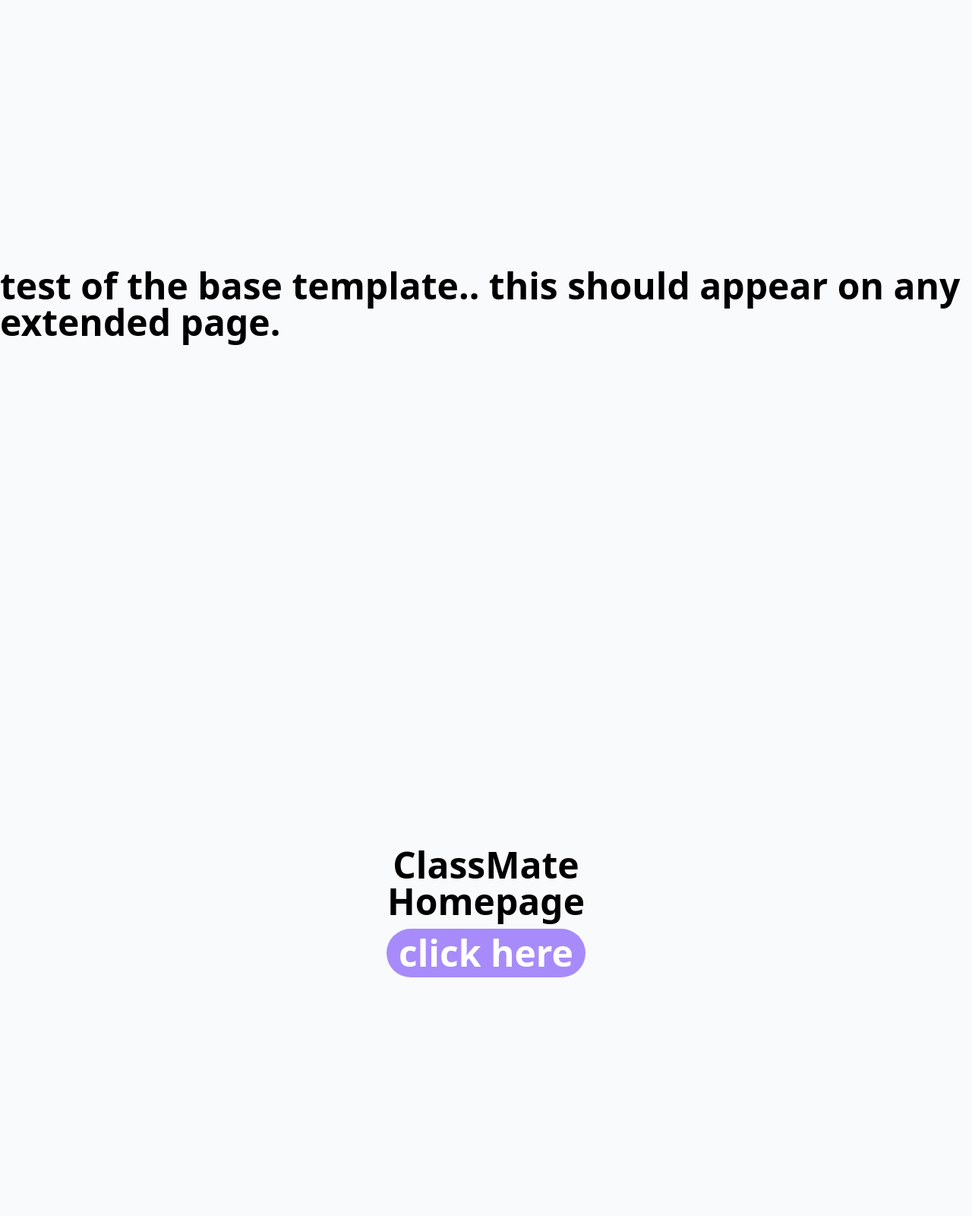
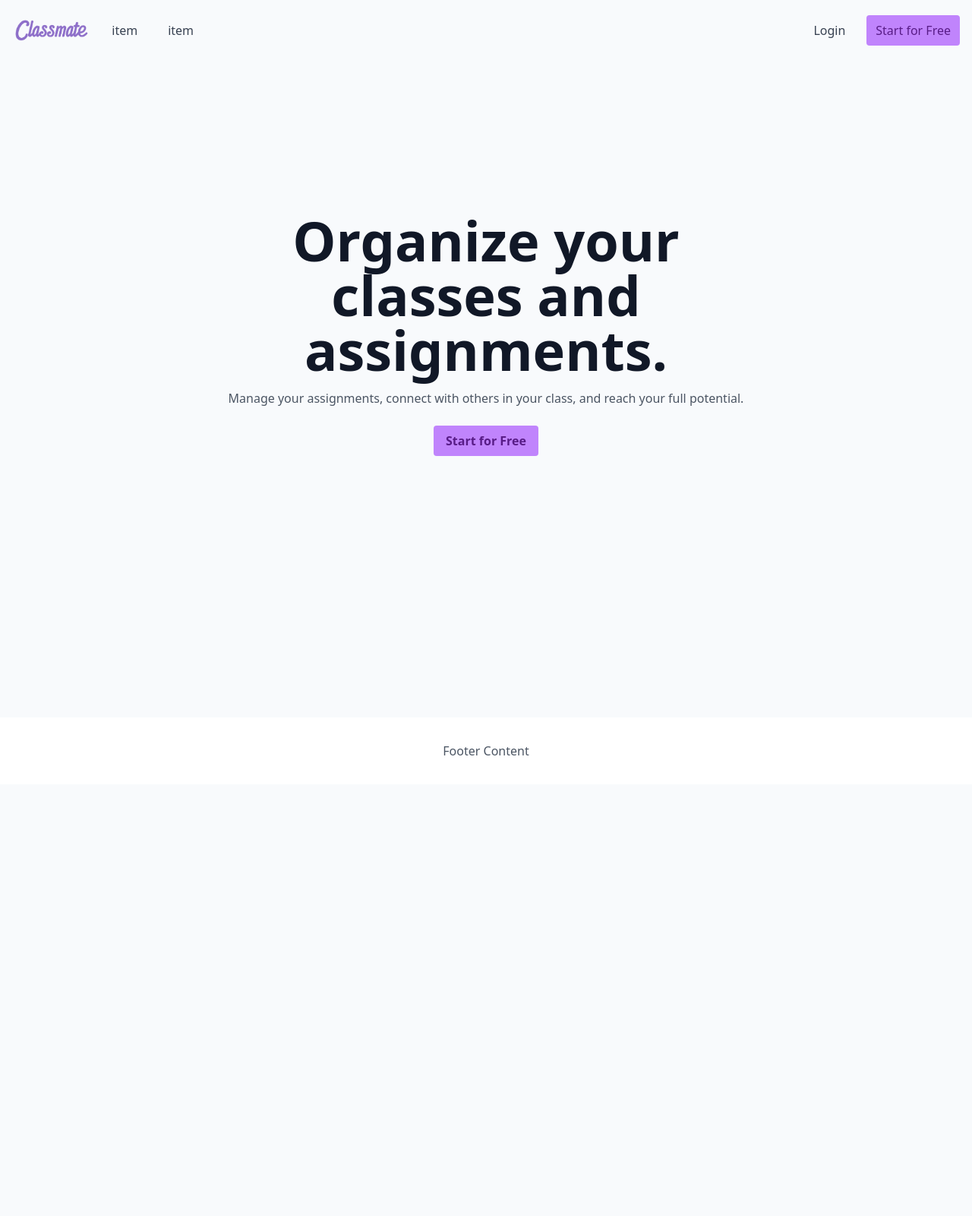
Before and after one commit to agiac16/ClassMate, a Django app: page / in a window 1280 px wide. Shown: the whole page at 76% size. After the commit the page ends 994 px from the top, so only its background shows below. Run offline with Django 4.2, Linux system fonts and the light colour scheme; some libraries are stand-ins or nearby versions.

Commit message:
homepage almost done, herbert login signup

```diff
--- a/ClassMate/settings.py
+++ b/ClassMate/settings.py
@@ -10,6 +10,7 @@ For the full list of settings and their values, see
 https://docs.djangoproject.com/en/4.2/ref/settings/
 """
 
+import os
 from pathlib import Path
 
 # Build paths inside the project like this: BASE_DIR / 'subdir'.
@@ -123,6 +124,10 @@ USE_TZ = True
 
 STATIC_URL = "static/"
 
+STATICFILES_DIRS = [
+    BASE_DIR / "static",
+    "home/templates/home/static",
+]
 # Default primary key field type
 # https://docs.djangoproject.com/en/4.2/ref/settings/#default-auto-field
 
--- a/home/templates/base.html
+++ b/home/templates/base.html
@@ -1,3 +1,4 @@
+{% load static %}
 <!DOCTYPE html>
 <html lang="en">
 <head>
@@ -10,17 +11,30 @@
 
 </head>
 <body class="bg-slate-50">
+    <nav class="bg-slate-50 py-2">
+        <div class="flex items-center justify-between mx-auto px-4">
+          <!-- Logo and Primary Nav items -->
+          <div class="flex items-center">
+            <a href="{% url 'homepage' %}" class="flex items-center">
+              <img src="{% static 'classmate.png' %}" alt="logo" class="h-10 mr-4"> <!-- Adjust right margin as needed -->
+            </a>
+            <div class="hidden md:flex items-center space-x-4">
+              <a href="#" class="py-5 px-3 text-gray-700 hover:text-gray-900">item</a>
+              <a href="#" class="py-5 px-3 text-gray-700 hover:text-gray-900">item</a>
+            </div>
+          </div>
+
+          <!-- Secondary Navbar items -->
+          <div class="flex items-center space-x-4">
+            <a href="{% url 'login' %}" class="py-2 px-3 text-gray-700 hover:text-gray-900">Login</a>
+            <a href="{% url 'signup' %}" class="py-2 px-3 bg-purple-400 text-purple-900 rounded hover:bg-purple-500 transition duration-300">Start for Free</a>
+          </div>
+        </div>
+      </nav>
 
     <!-- CSRF token added to header for htmx requests -->
     <body hx-headers='{"X-CSRFToken": "{{ csrf_token }}"}'>
-
-    <div>
-
-        <div class="text-5xl font-bold h-screen flex flex-col items-center justify-center">
-            <p>test of the base template.. this should appear on any extended page.</p>
-        </div>
         {% block content %}
         {% endblock %}
-    </div>
 </body>
 </html>
--- a/home/templates/home/homepage.html
+++ b/home/templates/home/homepage.html
@@ -1,5 +1,6 @@
 {% extends "base.html" %}
 {% load static %}
+
 <!DOCTYPE html>
 <html lang="en">
 <head>
@@ -10,11 +11,25 @@
 </head>
 <body>
     {% block content %}
-    <div class="text-5xl font-bold h-screen flex flex-col items-center justify-center">
-        <p>ClassMate</p>
-        <p>Homepage</p>
-        <button class="bg-violet-400 hover:bg-violet-500 text-white font-bold py-2 px-4 rounded-full mt-3">click here</button>
-    </div>
+
+        <!-- Hero Section -->
+        <div class="h-screen bg-cover bg-center flex items-center justify-center">
+            <div class="max-w-3xl mx-auto px-4 text-center -mt-20">
+                <h1 class="font-bold text-7xl text-gray-900">Organize your classes and assignments.</h1>
+                <p class="mt-4 text-gray-600">Manage your assignments, connect with others in your class, and reach your full potential.</p>
+                <a href="{% url 'signup' %}" class="mt-6 inline-block bg-purple-400 text-purple-900 font-bold py-2 px-4 rounded hover:bg-purple-500 transition duration-300">Start for Free</a>
+            </div>
+        </div>
+
+
+
+    <!-- Footer Section -->
+    <footer class="bg-white py-8 mt-16">
+        <div class="max-w-6xl mx-auto px-4">
+        <p class="text-center text-gray-600">Footer Content</p>
+        </div>
+    </footer>
+
     {% endblock %}
 </body>
 </html>
--- a/home/urls.py
+++ b/home/urls.py
@@ -1,6 +1,9 @@
 from django.urls import path
 from . import views
+from django.contrib.staticfiles.urls import staticfiles_urlpatterns
 
 urlpatterns = [
     path("", views.homepage, name='homepage'),
+    path("signup/", views.signup, name='signup'),
+    path('login/', views.login, name='login')
 ]
--- a/home/views.py
+++ b/home/views.py
@@ -2,3 +2,9 @@ from django.shortcuts import render
 
 def homepage(request):
     return render(request, 'home/homepage.html')
+
+def signup(request):
+    return render(request, 'home/signup.html')
+
+def login(request):
+    return render(request, 'home/login.html')
```
Also changed, not shown: home/templates/home/login.html (added, +19 -0 lines), home/templates/home/signup.html (added, +19 -0 lines), home/templates/home/static/classmate.png (added).
